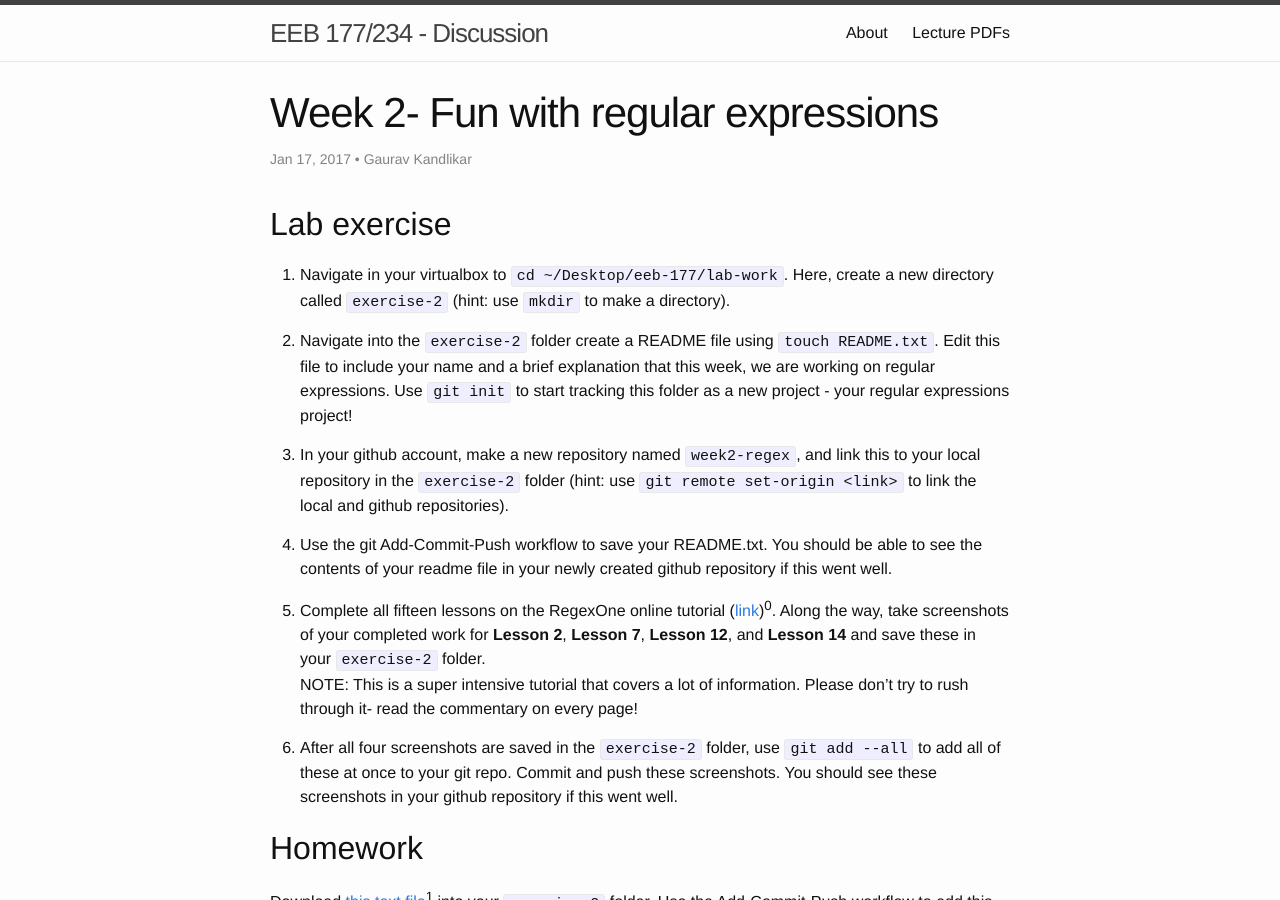
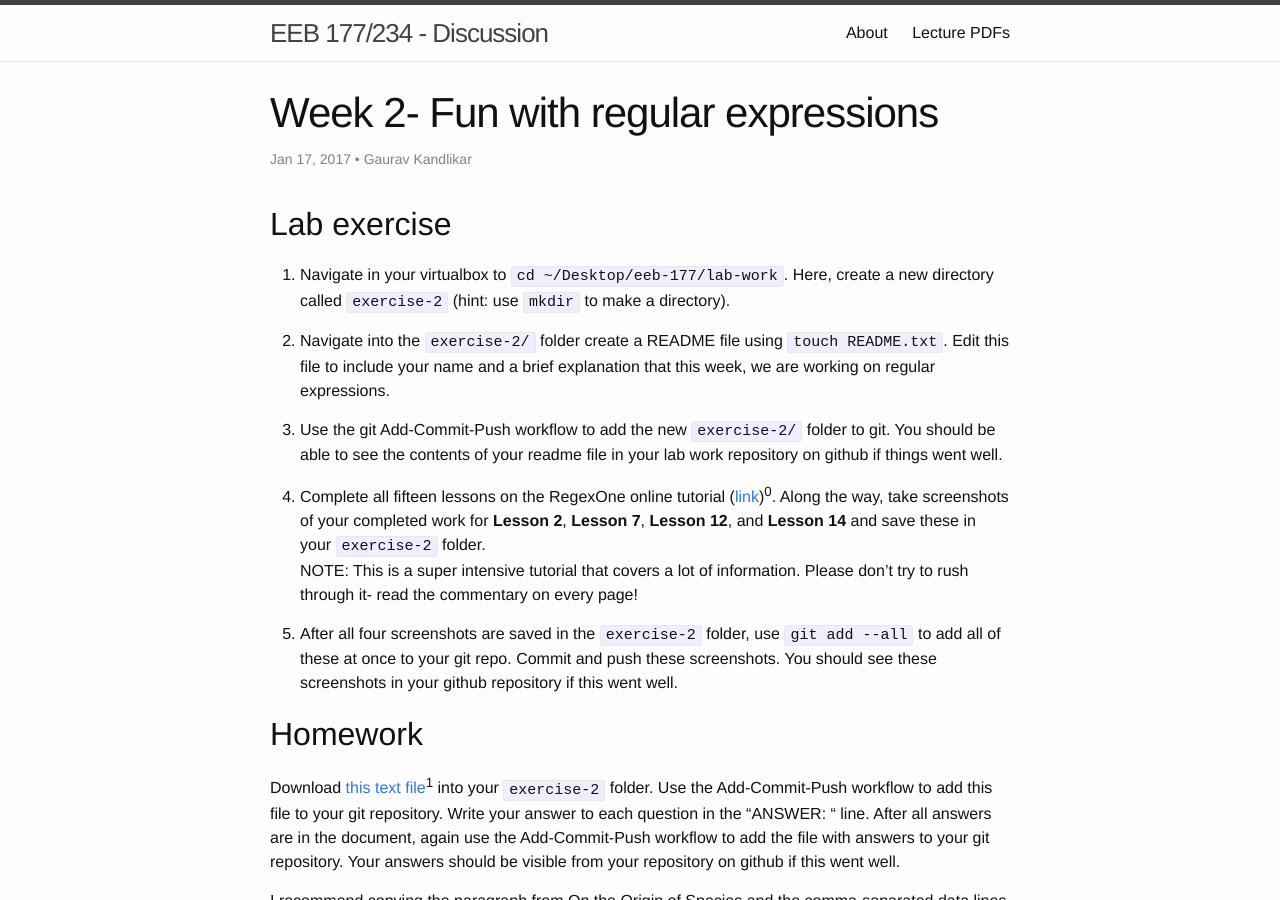
Before and after one commit to michaelalfaro/eeb177-W17.github.io, a Jekyll site: the page built from _posts/2017-01-08-exercise2-regex.markdown, in a window 1280 px wide and 900 px high. Built offline with Jekyll 4.4.1, drawn with Linux system fonts in a browser that asks for light colours.

Commit message:
updating from class

```diff
--- a/_posts/2017-01-08-exercise2-regex.markdown
+++ b/_posts/2017-01-08-exercise2-regex.markdown
@@ -18,11 +18,9 @@ pre {
 
 1. Navigate in your virtualbox to `cd ~/Desktop/eeb-177/lab-work`. Here, create a new directory called `exercise-2` (hint: use `mkdir` to make a directory).
 
-2. Navigate into the `exercise-2` folder create a README file using `touch README.txt`. Edit this file to include your name and a brief explanation that this week, we are working on regular expressions. Use `git init` to start tracking this folder as a new project - your regular expressions project!
+2. Navigate into the `exercise-2/` folder create a README file using `touch README.txt`. Edit this file to include your name and a brief explanation that this week, we are working on regular expressions.
 
-3. In your github account, make a new repository named `week2-regex`, and link this to your local repository in the `exercise-2` folder (hint: use `git remote set-origin <link>` to link the local and github repositories).
-
-4. Use the git Add-Commit-Push workflow to save your README.txt. You should be able to see the contents of your readme file in your newly created github repository if this went well.
+4. Use the git Add-Commit-Push workflow to add the new `exercise-2/` folder to git. You should be able to see the contents of your readme file in your lab work repository on github if things went well.
 
 5.  Complete all fifteen lessons on the RegexOne online tutorial ([link](https://regexone.com/lesson/introduction_abcs))<sup>0</sup>. Along the way, take screenshots of your completed work for **Lesson 2**, **Lesson 7**, **Lesson 12**, and **Lesson 14** and save these in your `exercise-2` folder.
 NOTE: This is a super intensive tutorial that covers a lot of information. Please don't try to rush through it- read the commentary on every page!
```
